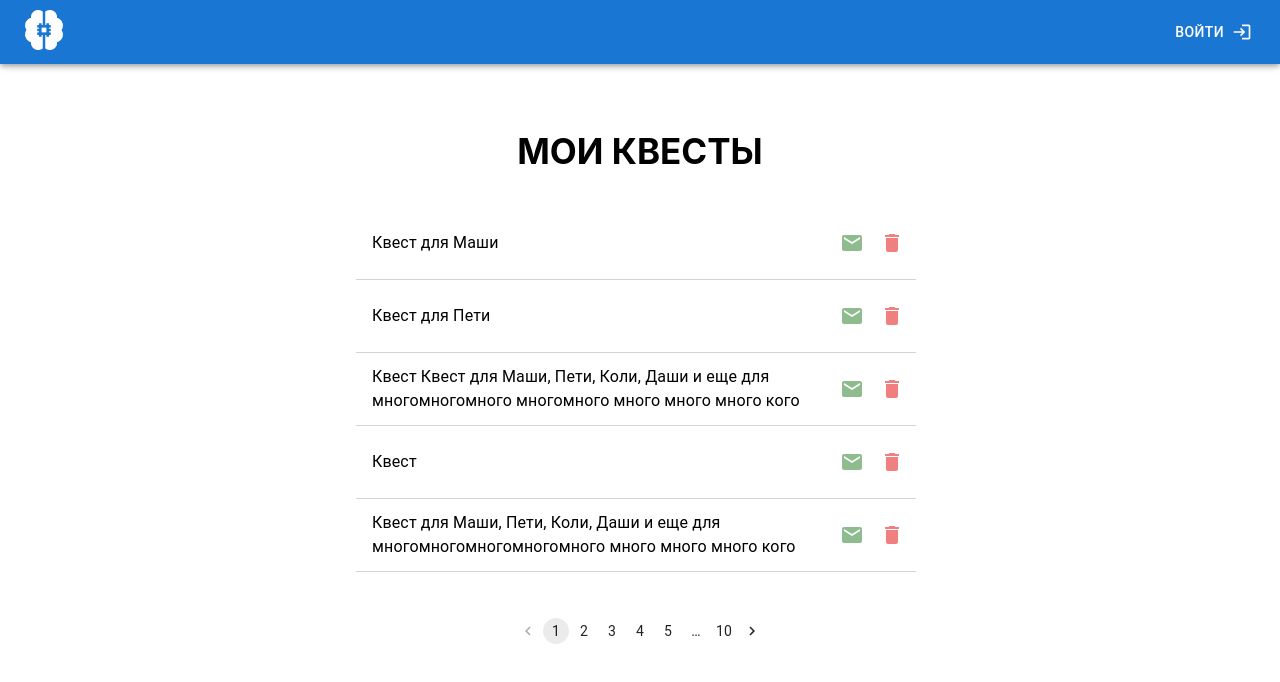
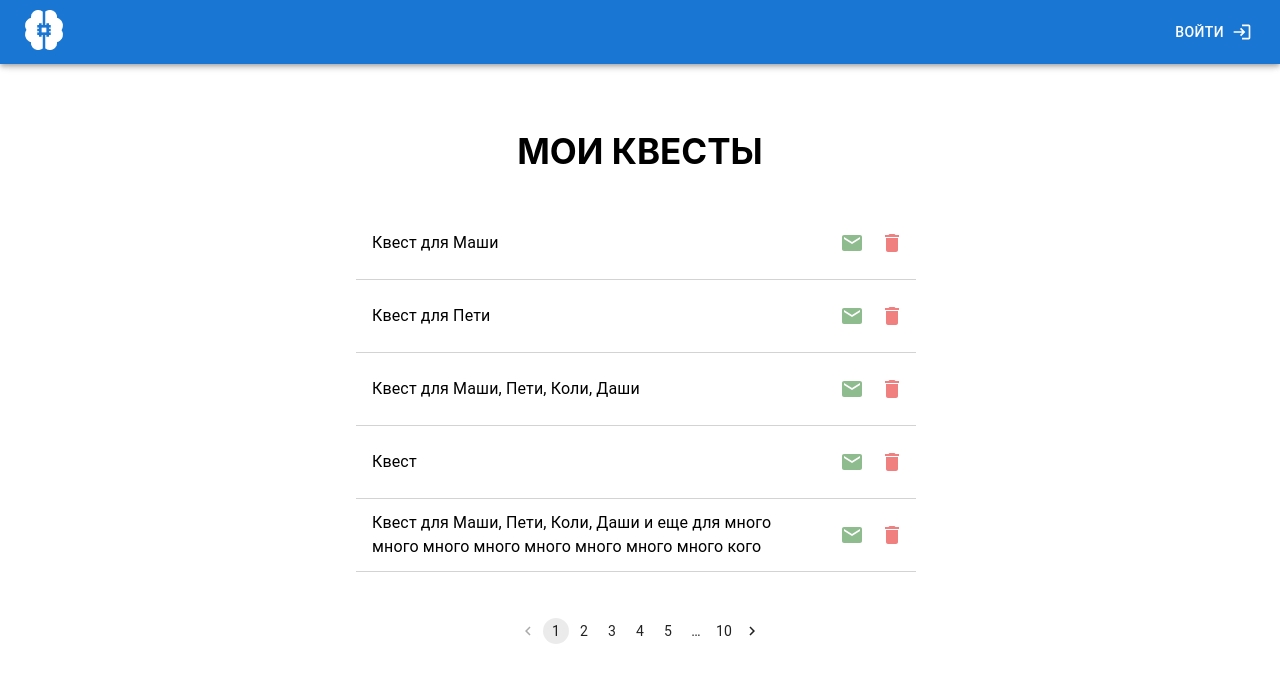
Before and after one commit to superhorsy/quest-app-frontend, a React (Create React App) app: page /panel/my-quests in a window 1280 px wide. Shown: the top 682 px of the page. Built offline with nearby package versions, Linux system fonts and the light colour scheme.

Commit message:
Изменены названия квестов

```diff
--- a/src/pages/availableQuestsPage/availableQuestsPage.js
+++ b/src/pages/availableQuestsPage/availableQuestsPage.js
@@ -23,7 +23,7 @@ const availableQuests = [
     },
     {
         id: '3',
-        name: 'Квест Квест для Маши, Пети, Коли, Даши и еще для многомногомного многомного много много много кого',
+        name: 'Квест для Маши, Пети, Коли, Даши ',
     },
     {
         id: '4',
@@ -31,7 +31,7 @@ const availableQuests = [
     },
     {
         id: '5',
-        name: 'Квест для Маши, Пети, Коли, Даши и еще для многомногомногомногомного много много много кого',
+        name: 'Квест для Маши, Пети, Коли, Даши и еще для много много много много много много много много кого',
     },
 ]
 
--- a/src/pages/userQuestsPage/userQuestsPage.js
+++ b/src/pages/userQuestsPage/userQuestsPage.js
@@ -24,7 +24,7 @@ const userQuests = [
     },
     {
         id: '3',
-        name: 'Квест Квест для Маши, Пети, Коли, Даши и еще для многомногомного многомного много много много кого',
+        name: 'Квест для Маши, Пети, Коли, Даши ',
     },
     {
         id: '4',
@@ -32,7 +32,7 @@ const userQuests = [
     },
     {
         id: '5',
-        name: 'Квест для Маши, Пети, Коли, Даши и еще для многомногомногомногомного много много много кого',
+        name: 'Квест для Маши, Пети, Коли, Даши и еще для много много много много много много много много кого',
     },
 ]
 
```
